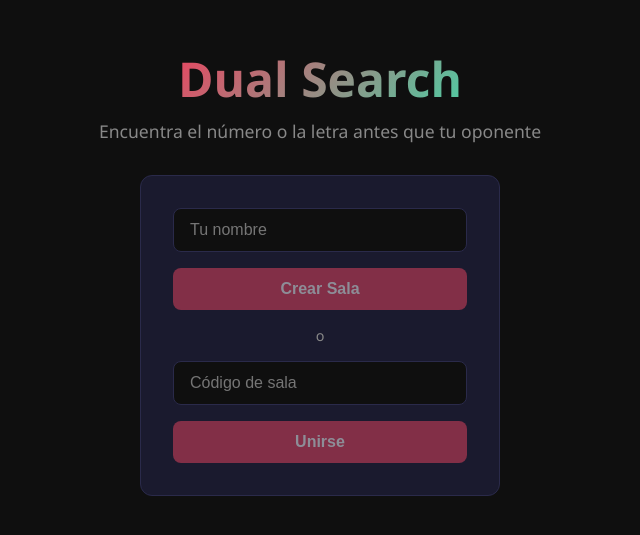
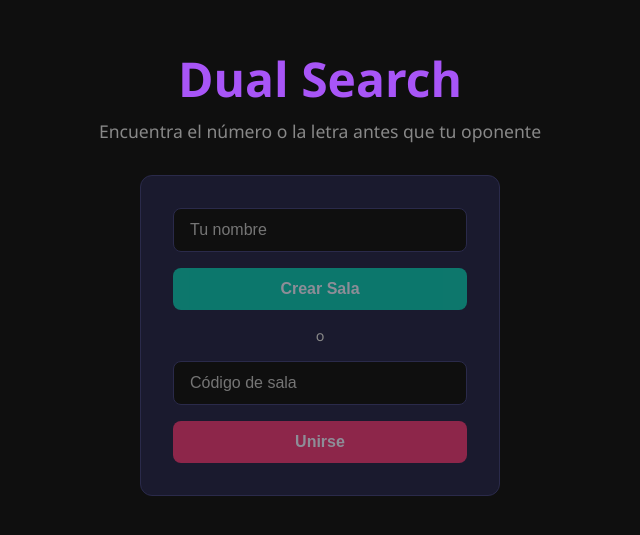
Before and after one commit to Jun1or11/Vision-Clash, a React (Vite) app in the folder frontend/: page / in a window 1280 px wide. Shown: the part 129-664 px from the top of the page, without its empty margins (320-960 px from the left). Built offline with nearby package versions, Linux system fonts and the light colour scheme; no server answers.

Commit message:
style: título morado, botón Crear Sala verde, Unirse rojo

```diff
--- a/frontend/src/App.css
+++ b/frontend/src/App.css
@@ -11,10 +11,7 @@
 .title {
   font-size: 3rem;
   font-weight: 700;
-  background: linear-gradient(135deg, #e94560, #4ecca3);
-  -webkit-background-clip: text;
-  -webkit-text-fill-color: transparent;
-  background-clip: text;
+  color: #a855f7;
   margin-bottom: 0.5rem;
 }
 
@@ -52,7 +49,6 @@
 }
 
 .home-card button {
-  background: var(--accent);
   color: white;
   border: none;
   border-radius: 8px;
@@ -61,6 +57,14 @@
   font-weight: 600;
   cursor: pointer;
   transition: opacity 0.2s;
+}
+
+.btn-create {
+  background: #00d4aa;
+}
+
+.btn-join {
+  background: #ff3366;
 }
 
 .home-card button:disabled {
--- a/frontend/src/components/HomeScreen.tsx
+++ b/frontend/src/components/HomeScreen.tsx
@@ -60,7 +60,7 @@ export default function HomeScreen({ onJoinRoom }: HomeScreenProps) {
           maxLength={20}
         />
 
-        <button onClick={handleCreate} disabled={loading || !playerName.trim()}>
+        <button className="btn-create" onClick={handleCreate} disabled={loading || !playerName.trim()}>
           {loading ? "Creando..." : "Crear Sala"}
         </button>
 
@@ -74,7 +74,7 @@ export default function HomeScreen({ onJoinRoom }: HomeScreenProps) {
           maxLength={6}
         />
 
-        <button onClick={handleJoin} disabled={loading || !playerName.trim() || !roomCode.trim()}>
+        <button className="btn-join" onClick={handleJoin} disabled={loading || !playerName.trim() || !roomCode.trim()}>
           {loading ? "Buscando..." : "Unirse"}
         </button>
 
```
